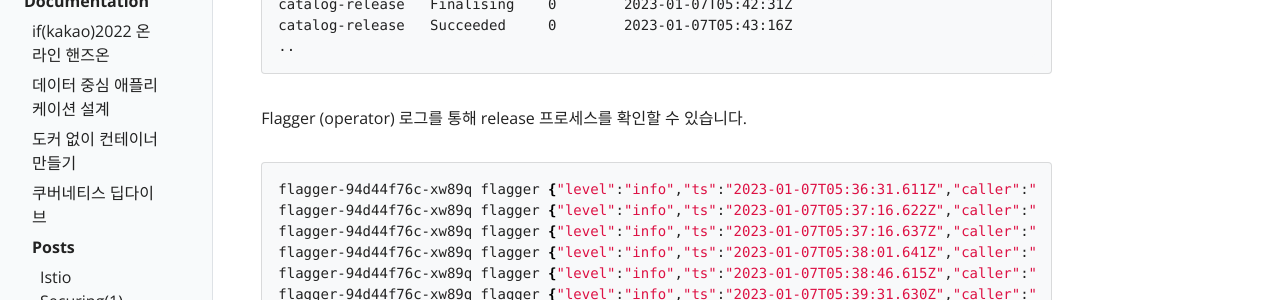
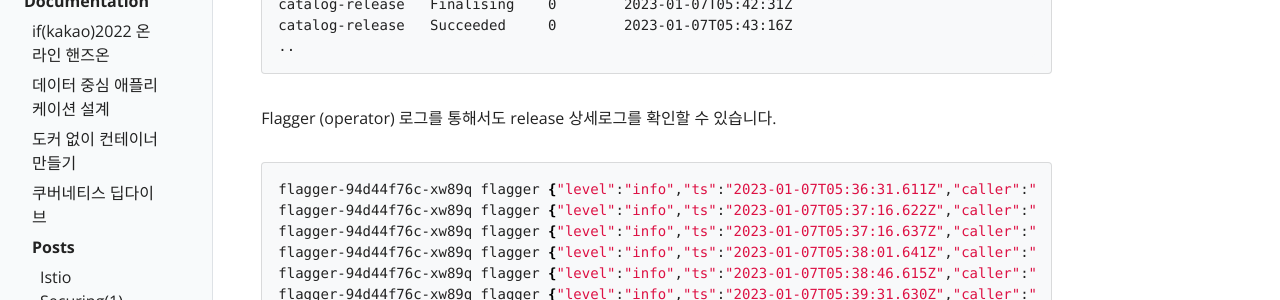
Before and after one commit to netpple/netpple.github.io, a Jekyll site: the page built from _posts/2023-01-07-Istio-ch5-traffic-control.md, in a window 1280 px wide and 900 px high, scrolled down 22857 px. Shown: the part 153-453 px from the top of the window. Built offline with Jekyll 4.4.1, drawn with Linux system fonts in a browser that asks for light colours; our own code applies the rules of GitHub Pages for plain Markdown files.

Commit message:
상세로그

````diff
--- a/_posts/2023-01-07-Istio-ch5-traffic-control.md
+++ b/_posts/2023-01-07-Istio-ch5-traffic-control.md
@@ -1006,7 +1006,7 @@
 ..
 ```
 
-Flagger (operator) 로그를 통해 release 프로세스를 확인할 수 있습니다.
+Flagger (operator) 로그를 통해서도 release 상세로그를 확인할 수 있습니다.
 
 ```bash
 flagger-94d44f76c-xw89q flagger {"level":"info","ts":"2023-01-07T05:36:31.611Z","caller":"controller/events.go:33","msg":"New revision detected! Scaling up catalog.istioinaction","canary":"catalog-release.istioinaction"}
````
